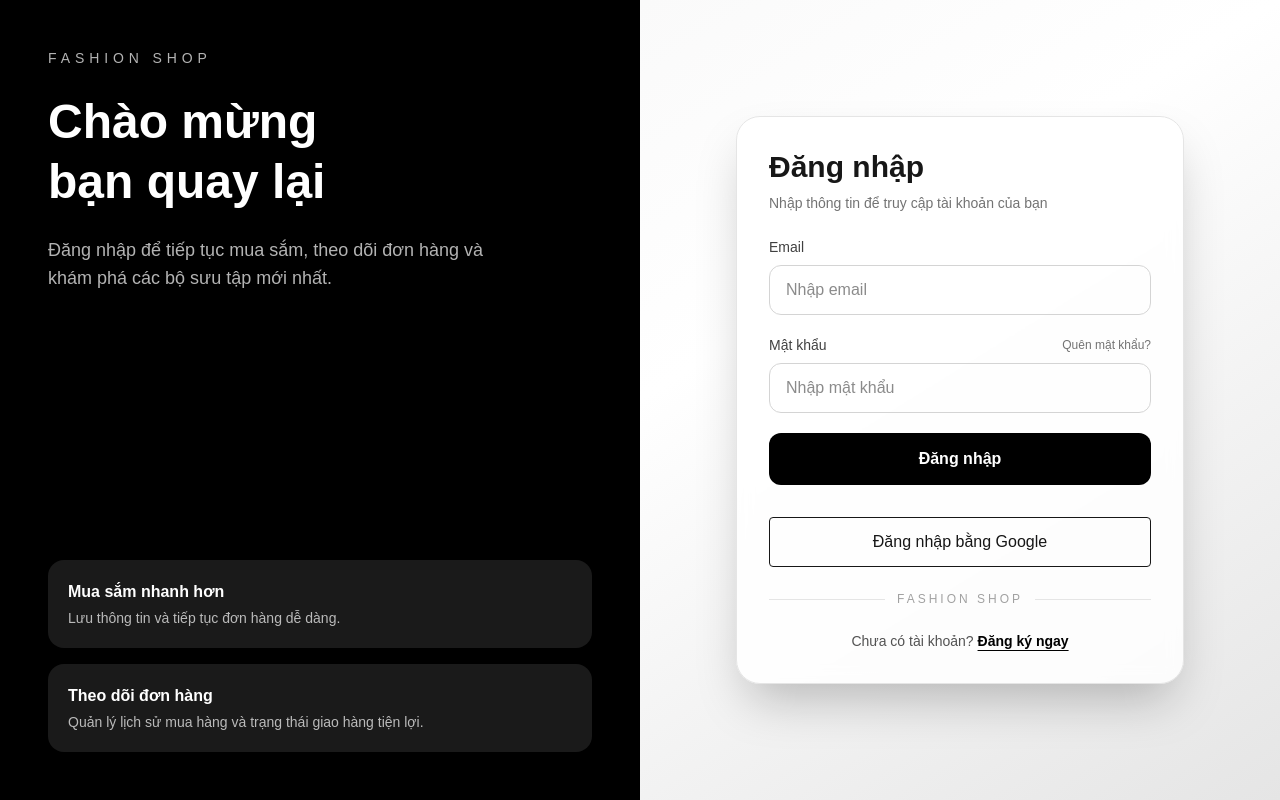
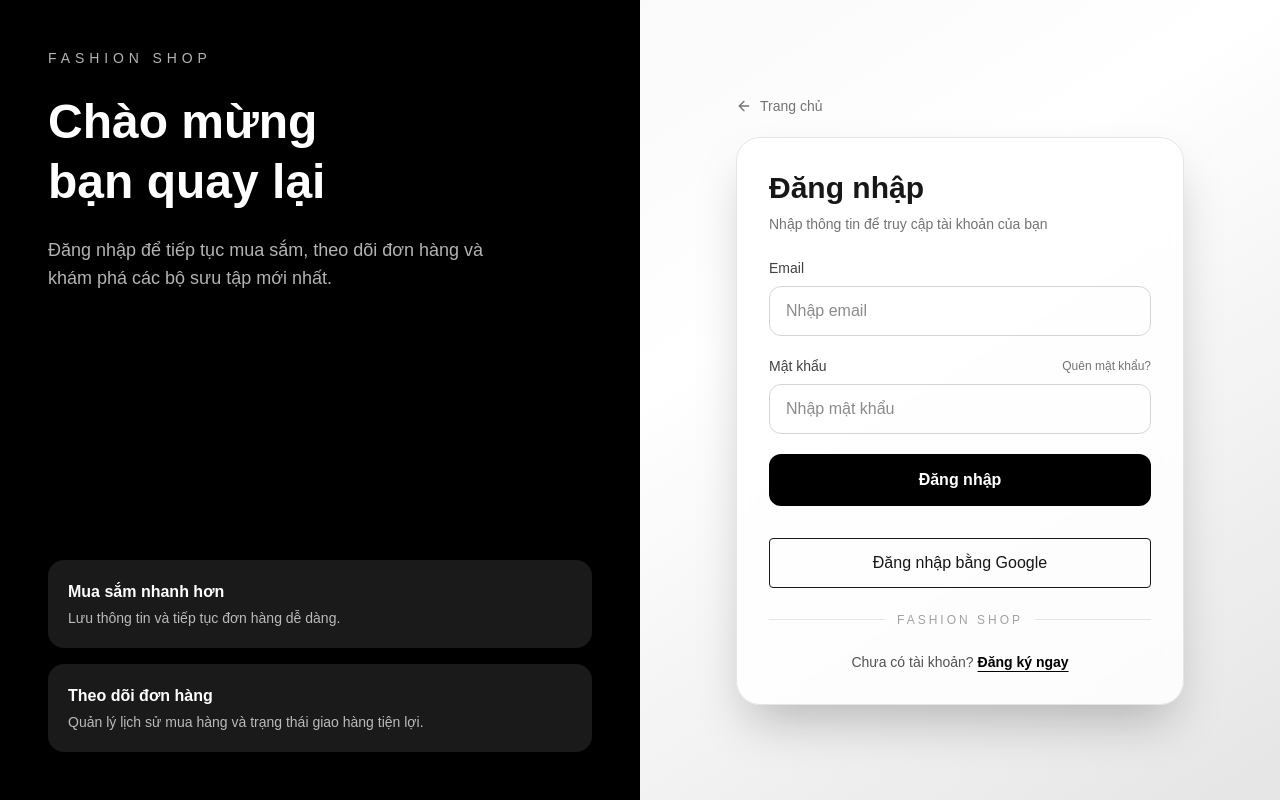
Before and after one commit to khahcmute/fashion-shop, a Next.js app: page /login in a window 1280 px wide. Built offline with nearby package versions, Linux system fonts and the light colour scheme; no server answers.

Commit message:
improve ui login, register

```diff
--- a/src/app/(auth)/login/page.tsx
+++ b/src/app/(auth)/login/page.tsx
@@ -6,6 +6,7 @@ import { useAppDispatch, useAppSelector } from "@/store/hooks";
 import { clearAuthMessages, loginUser } from "@/features/auth/authSlice";
 import { useRouter } from "next/navigation";
 import GoogleLoginButton from "@/components/GoogleLoginButton";
+import { ArrowLeft } from "lucide-react";
 
 export default function LoginPage() {
   const dispatch = useAppDispatch();
@@ -86,6 +87,15 @@ export default function LoginPage() {
 
         <section className="flex items-center justify-center px-6 py-10">
           <div className="w-full max-w-md">
+            <div className="mb-4">
+              <Link
+                href="/"
+                className="inline-flex items-center gap-2 text-sm text-neutral-500 transition hover:text-black"
+              >
+                <ArrowLeft size={16} />
+                Trang chủ
+              </Link>
+            </div>
             <div className="mb-8 text-center lg:hidden">
               <p className="text-sm uppercase tracking-[0.35em] text-neutral-500">
                 Fashion Shop
--- a/src/app/(auth)/register/page.tsx
+++ b/src/app/(auth)/register/page.tsx
@@ -5,6 +5,7 @@ import { useState } from "react";
 import { useAppDispatch, useAppSelector } from "@/store/hooks";
 import { registerUser } from "@/features/auth/authSlice";
 import { useRouter } from "next/navigation";
+import { ArrowLeft } from "lucide-react";
 
 export default function RegisterPage() {
   const dispatch = useAppDispatch();
@@ -66,6 +67,15 @@ export default function RegisterPage() {
 
         <section className="flex items-center justify-center px-6 py-10">
           <div className="w-full max-w-md">
+            <div className="mb-4">
+              <Link
+                href="/"
+                className="inline-flex items-center gap-2 text-sm text-neutral-500 transition hover:text-black"
+              >
+                <ArrowLeft size={16} />
+                Trang chủ
+              </Link>
+            </div>
             <div className="mb-8 text-center lg:hidden">
               <p className="text-sm uppercase tracking-[0.35em] text-neutral-500">
                 Fashion Shop
```
